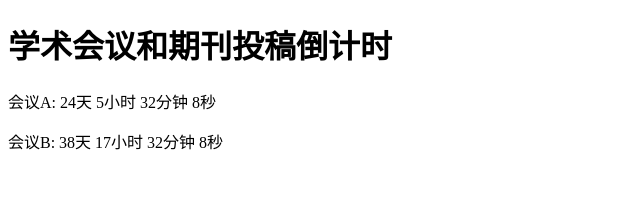
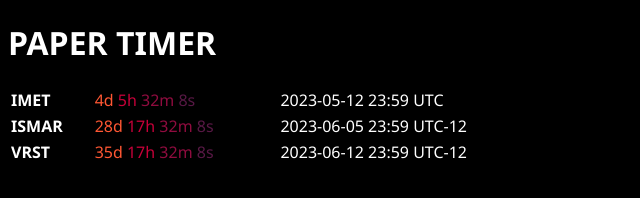
Before and after one commit to sunyitong/website, a plain HTML site: page time.html in a window 1280 px wide. Shown: the whole page, without its empty margins (0-640 px from the left). Drawn offline with Linux system fonts and the light colour scheme.

Commit message:
update time.html

```diff
--- a/time.html
+++ b/time.html
@@ -3,7 +3,32 @@
 <head>
     <meta charset="UTF-8">
     <meta name="viewport" content="width=device-width, initial-scale=1.0">
-    <title>倒计时</title>
+    <title>PAPER TIMER</title>
+    <style>
+        body {
+            background-color: black;
+            color: white;
+            font-family: 'Segoe UI', Tahoma, Geneva, Verdana, sans-serif;
+        }
+
+        a {
+            color: inherit;
+            text-decoration: none;
+        }
+
+        a:hover {
+            text-decoration: underline;
+        }
+
+        .grid-container {
+            display: grid;
+            grid-template-columns: 35em;
+        }
+
+        .conference-title {
+            font-weight: bold;
+        }
+    </style>
     <script>
         function updateTime(deadline, timezone) {
             let now = new Date();
@@ -11,7 +36,7 @@
             let distance = deadlineDate - now;
 
             if (distance < 0) {
-                return "已截止";
+                return "Closed";
             }
 
             let days = Math.floor(distance / (1000 * 60 * 60 * 24));
@@ -19,28 +44,51 @@
             let minutes = Math.floor((distance % (1000 * 60 * 60)) / (1000 * 60));
             let seconds = Math.floor((distance % (1000 * 60)) / 1000);
 
-            return days + "天 " + hours + "小时 " + minutes + "分钟 " + seconds + "秒";
+            return '<span style="color: #FF5733;">' + days + "d</span> " +
+                '<span style="color: #C70039;">' + hours + "h</span> " +
+                '<span style="color: #900C3F;">' + minutes + "m</span> " +
+                '<span style="color: #581845;">' + seconds + "s</span>";
         }
 
         function updateCountdown() {
             let deadlines = [
-                {title: "会议A", deadline: "2023-06-01 23:59", timezone: "UTC"},
-                {title: "会议B", deadline: "2023-06-15 23:59", timezone: "AOE"}
+                {title: "IMET", deadline: "2023-05-12 23:59", timezone: "UTC", url: "http://imet.cyens.org.cy/submission/"},
+                {title: "ISMAR", deadline: "2023-06-05 23:59", timezone: "AOE", url: "https://ismar23.org/conference-submission-guidelines/"},
+                {title: "VRST", deadline: "2023-06-12 23:59", timezone: "AOE", url: "https://vrst.acm.org/vrst2023/submissions/"}
             ];
 
+            let tableBody = document.getElementById("countdownTable");
+            tableBody.innerHTML = "";
+
             for (let i = 0; i < deadlines.length; i++) {
-                let countdownElement = document.getElementById("countdown" + i);
-                countdownElement.innerHTML = deadlines[i].title + ": " + updateTime(deadlines[i].deadline, deadlines[i].timezone);
+                let row = document.createElement("tr");
+
+                let titleCell = document.createElement("td");
+                titleCell.innerHTML = '<span class="conference-title"><a href="' + deadlines[i].url + '" target="_blank">' + deadlines[i].title + '</a></span>';
+                row.appendChild(titleCell);
+
+                let countdownCell = document.createElement("td");
+                countdownCell.innerHTML = updateTime(deadlines[i].deadline, deadlines[i].timezone);
+                row.appendChild(countdownCell);
+
+                let deadlineCell = document.createElement("td");
+                deadlineCell.innerText = deadlines[i].deadline + ' ' + (deadlines[i].timezone === "AOE" ? "UTC-12" : deadlines[i].timezone);
+                row.appendChild(deadlineCell);
+
+
+                tableBody.appendChild(row);
             }
         }
 
         setInterval(updateCountdown, 1000);
-
     </script>
 </head>
 <body>
-    <h1>学术会议和期刊投稿倒计时</h1>
-    <p id="countdown0"></p>
-    <p id="countdown1"></p>
+    <h1>PAPER TIMER</h1>
+    <div class="grid-container">
+        <table>
+            <tbody id="countdownTable"></tbody>
+        </table>
+    </div>
 </body>
 </html>
```
